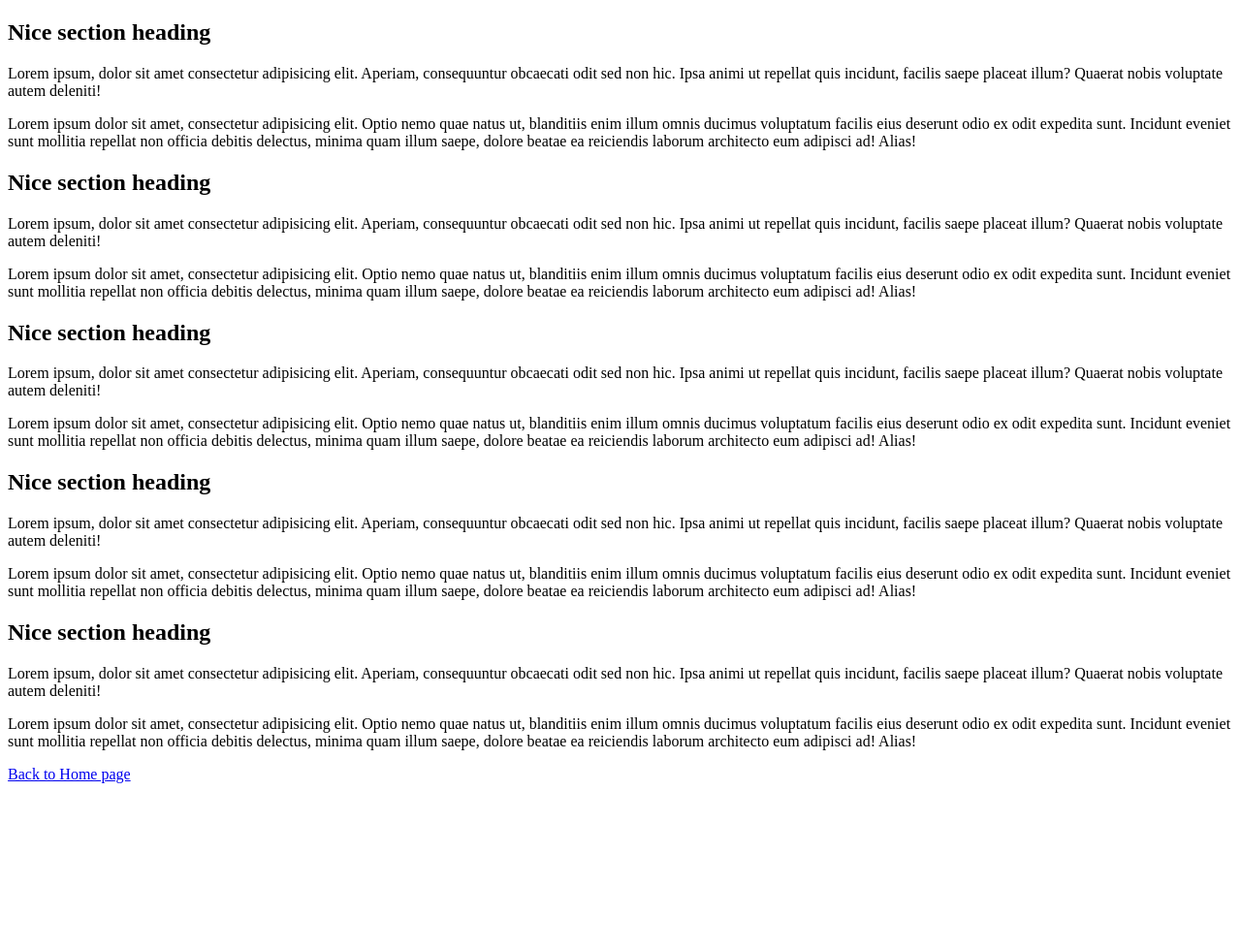
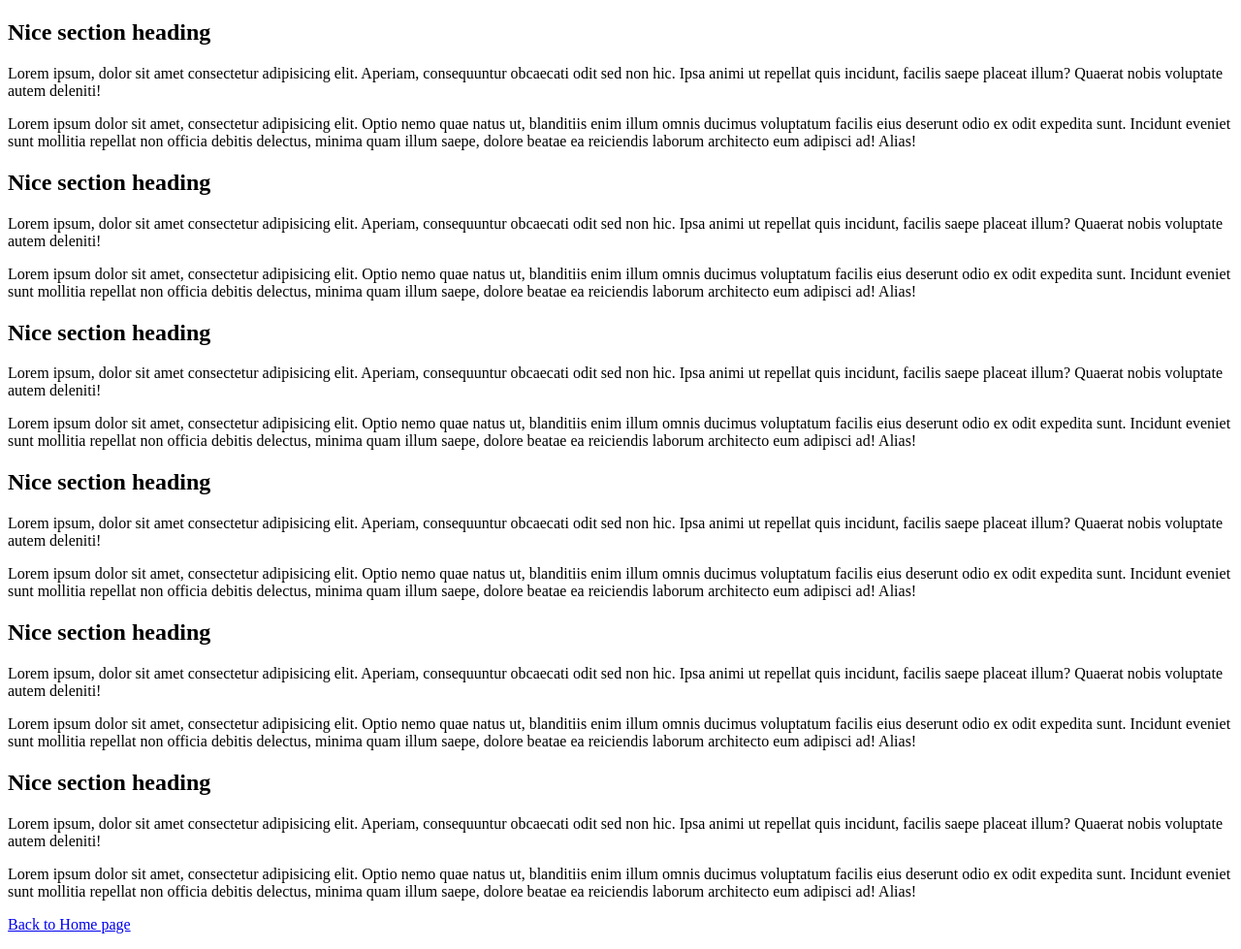
Before and after one commit to jefferson-duarte/jefferson-duarte.github.io, a plain HTML site: page exercises/page-3.html in a window 1280 px wide. Shown: the whole page at 97% size. Before the commit the page ends 824 px from the top, so only its background shows below. Drawn offline with Linux system fonts and the light colour scheme.

Commit message:
Update page-3.html

```diff
--- a/exercises/page-3.html
+++ b/exercises/page-3.html
@@ -54,6 +54,15 @@
 
       </section>
 
+      <section>
+         <h2>Nice section heading</h2>
+
+         <p>Lorem ipsum, dolor sit amet consectetur adipisicing elit. Aperiam, consequuntur obcaecati odit sed non hic. Ipsa animi ut repellat quis incidunt, facilis saepe placeat illum? Quaerat nobis voluptate autem deleniti!</p>
+
+         <p>Lorem ipsum dolor sit amet, consectetur adipisicing elit. Optio nemo quae natus ut, blanditiis enim illum omnis ducimus voluptatum facilis eius deserunt odio ex odit expedita sunt. Incidunt eveniet sunt mollitia repellat non officia debitis delectus, minima quam illum saepe, dolore beatae ea reiciendis laborum architecto eum adipisci ad! Alias!</p>
+
+      </section>
+
       <p><a href="../index.html">Back to Home page</a></p>
 
    </main>
```
Lines whose indentation alone changed are shown as unchanged.
